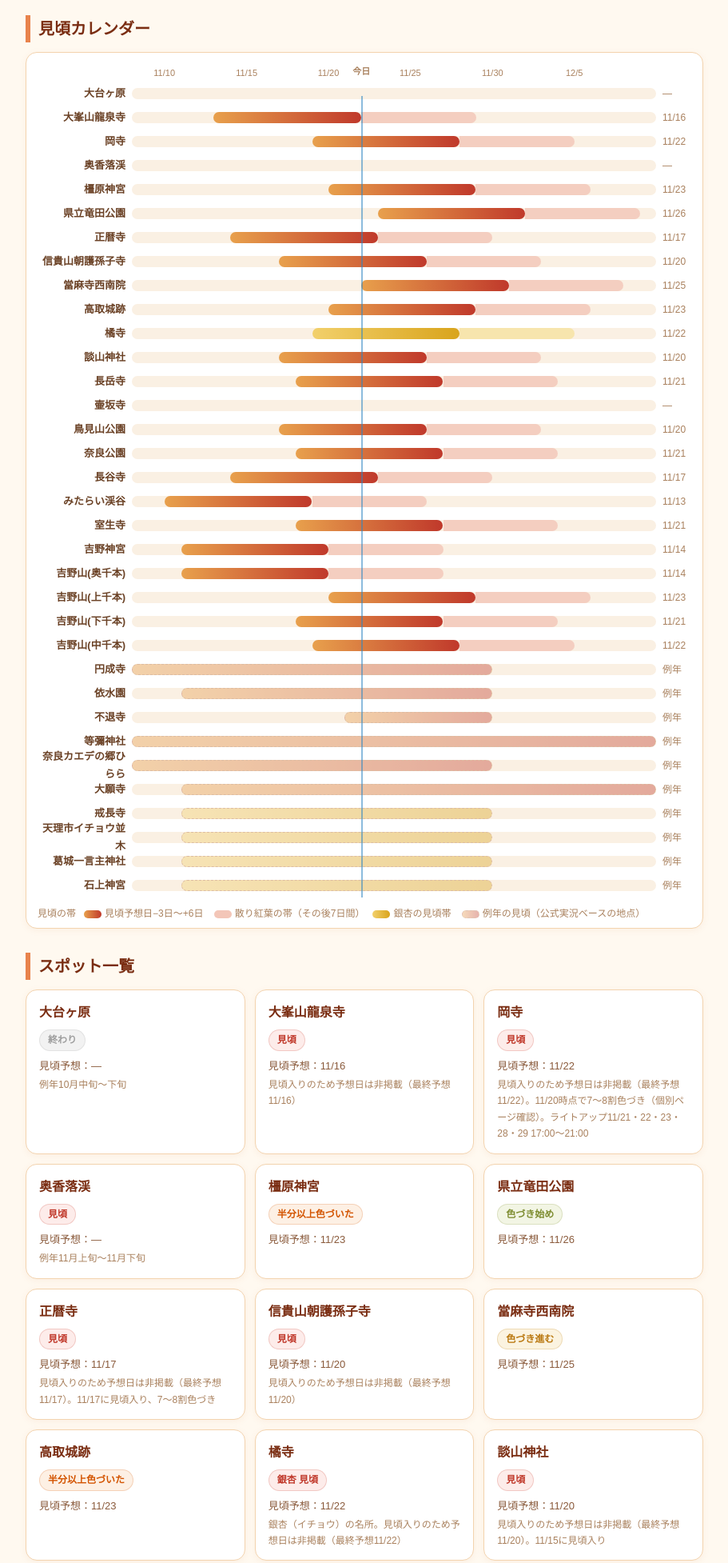
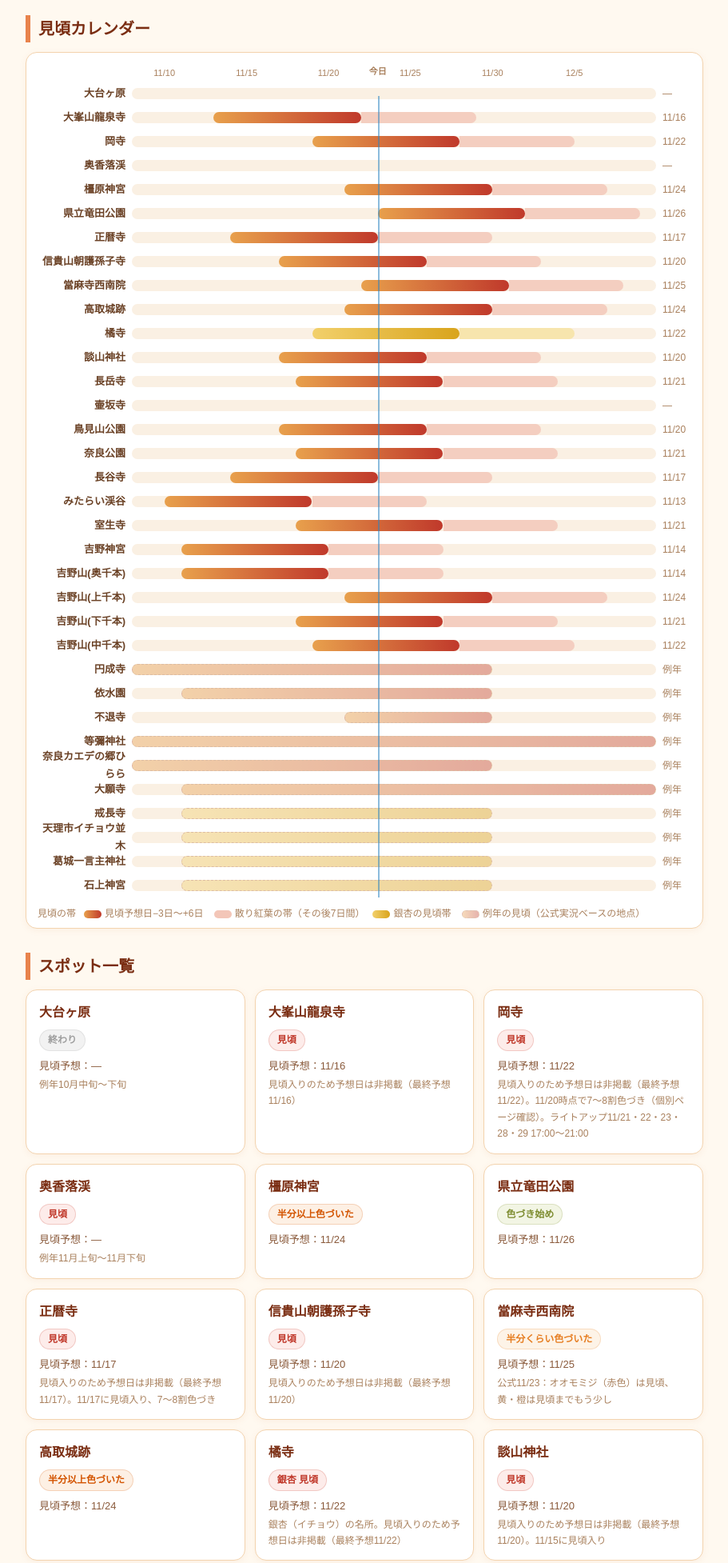
Before and after one commit to take-creator-nara/nara-koyo, a plain HTML site: page index.html in a window 1280 px wide. Shown: the part 460-2414 px from the top of the page at 80% size, without its empty margins (184-1095 px from the left). Drawn offline with Linux system fonts and the light colour scheme.

Commit message:
奈良の紅葉タイムライン 2026-11-23版

```diff
--- a/index.html
+++ b/index.html
@@ -51,7 +51,7 @@
   <div class="kicker">NARA AUTUMN LEAVES</div>
   <h1>🍁 奈良の紅葉タイムライン</h1>
   <p>奈良の紅葉スポット34地点の見頃予想を、時系列でまとめました。</p>
-  <div class="upd">11月22日 更新</div>
+  <div class="upd">11月23日 更新</div>
 </header>
 <main>
   <h2>いま見頃のスポット</h2>
@@ -59,9 +59,9 @@
 
   <h2>見頃カレンダー</h2>
   <div class="chart"><div class="chart-inner">
-    <div class="axis"><span style="left:6.2%">11/10</span><span style="left:21.9%">11/15</span><span style="left:37.5%">11/20</span><span style="left:53.1%">11/25</span><span style="left:68.8%">11/30</span><span style="left:84.4%">12/5</span><span class="today-lab" style="left:43.8%">今日</span></div>
+    <div class="axis"><span style="left:6.2%">11/10</span><span style="left:21.9%">11/15</span><span style="left:37.5%">11/20</span><span style="left:53.1%">11/25</span><span style="left:68.8%">11/30</span><span style="left:84.4%">12/5</span><span class="today-lab" style="left:46.9%">今日</span></div>
     <div style="position:relative">
-      <div class="today" style="left:calc(118px + (100% - 162px) * 0.4375)"></div>
+      <div class="today" style="left:calc(118px + (100% - 162px) * 0.4688)"></div>
       <div class="trow">
       <div class="tname">大台ヶ原</div>
       <div class="ttrack"></div>
@@ -80,8 +80,8 @@
       <div class="tpeak">―</div>
     </div><div class="trow">
       <div class="tname">橿原神宮</div>
-      <div class="ttrack"><div class="bar" style="left:37.5%;width:28.1%;background:linear-gradient(90deg,#e8a04c,#c0392b)"></div><div class="bar scat" style="left:65.6%;width:21.9%;background:#f3c6b8"></div></div>
-      <div class="tpeak">11/23</div>
+      <div class="ttrack"><div class="bar" style="left:40.6%;width:28.1%;background:linear-gradient(90deg,#e8a04c,#c0392b)"></div><div class="bar scat" style="left:68.8%;width:21.9%;background:#f3c6b8"></div></div>
+      <div class="tpeak">11/24</div>
     </div><div class="trow">
       <div class="tname">県立竜田公園</div>
       <div class="ttrack"><div class="bar" style="left:46.9%;width:28.1%;background:linear-gradient(90deg,#e8a04c,#c0392b)"></div><div class="bar scat" style="left:75.0%;width:21.9%;background:#f3c6b8"></div></div>
@@ -100,8 +100,8 @@
       <div class="tpeak">11/25</div>
     </div><div class="trow">
       <div class="tname">高取城跡</div>
-      <div class="ttrack"><div class="bar" style="left:37.5%;width:28.1%;background:linear-gradient(90deg,#e8a04c,#c0392b)"></div><div class="bar scat" style="left:65.6%;width:21.9%;background:#f3c6b8"></div></div>
-      <div class="tpeak">11/23</div>
+      <div class="ttrack"><div class="bar" style="left:40.6%;width:28.1%;background:linear-gradient(90deg,#e8a04c,#c0392b)"></div><div class="bar scat" style="left:68.8%;width:21.9%;background:#f3c6b8"></div></div>
+      <div class="tpeak">11/24</div>
     </div><div class="trow">
       <div class="tname">橘寺</div>
       <div class="ttrack"><div class="bar" style="left:34.4%;width:28.1%;background:linear-gradient(90deg,#f2d06b,#d9a41c)"></div><div class="bar scat" style="left:62.5%;width:21.9%;background:#f7e3a1"></div></div>
@@ -148,8 +148,8 @@
       <div class="tpeak">11/14</div>
     </div><div class="trow">
       <div class="tname">吉野山(上千本)</div>
-      <div class="ttrack"><div class="bar" style="left:37.5%;width:28.1%;background:linear-gradient(90deg,#e8a04c,#c0392b)"></div><div class="bar scat" style="left:65.6%;width:21.9%;background:#f3c6b8"></div></div>
-      <div class="tpeak">11/23</div>
+      <div class="ttrack"><div class="bar" style="left:40.6%;width:28.1%;background:linear-gradient(90deg,#e8a04c,#c0392b)"></div><div class="bar scat" style="left:68.8%;width:21.9%;background:#f3c6b8"></div></div>
+      <div class="tpeak">11/24</div>
     </div><div class="trow">
       <div class="tname">吉野山(下千本)</div>
       <div class="ttrack"><div class="bar" style="left:31.2%;width:28.1%;background:linear-gradient(90deg,#e8a04c,#c0392b)"></div><div class="bar scat" style="left:59.4%;width:21.9%;background:#f3c6b8"></div></div>
@@ -229,7 +229,7 @@
     </div><div class="card">
       <div class="cname">橿原神宮</div>
       <span class="chip" style="color:#d35400;background:#fdf0e4;border:1px solid #d3540033">半分以上色づいた</span>
-      <div class="cpeak">見頃予想：11/23</div>
+      <div class="cpeak">見頃予想：11/24</div>
       <div class="cnote"></div>
     </div><div class="card">
       <div class="cname">県立竜田公園</div>
@@ -248,13 +248,13 @@
       <div class="cnote">見頃入りのため予想日は非掲載（最終予想11/20）</div>
     </div><div class="card">
       <div class="cname">當麻寺西南院</div>
-      <span class="chip" style="color:#b9770e;background:#fbf3e0;border:1px solid #b9770e33">色づき進む</span>
+      <span class="chip" style="color:#e67e22;background:#fdf3e7;border:1px solid #e67e2233">半分くらい色づいた</span>
       <div class="cpeak">見頃予想：11/25</div>
-      <div class="cnote"></div>
+      <div class="cnote">公式11/23：オオモミジ（赤色）は見頃、黄・橙は見頃までもう少し</div>
     </div><div class="card">
       <div class="cname">高取城跡</div>
       <span class="chip" style="color:#d35400;background:#fdf0e4;border:1px solid #d3540033">半分以上色づいた</span>
-      <div class="cpeak">見頃予想：11/23</div>
+      <div class="cpeak">見頃予想：11/24</div>
       <div class="cnote"></div>
     </div><div class="card">
       <div class="cname">橘寺</div>
@@ -314,7 +314,7 @@
     </div><div class="card">
       <div class="cname">吉野山(上千本)</div>
       <span class="chip" style="color:#d35400;background:#fdf0e4;border:1px solid #d3540033">半分以上色づいた</span>
-      <div class="cpeak">見頃予想：11/23</div>
+      <div class="cpeak">見頃予想：11/24</div>
       <div class="cnote"></div>
     </div><div class="card">
       <div class="cname">吉野山(下千本)</div>
```
